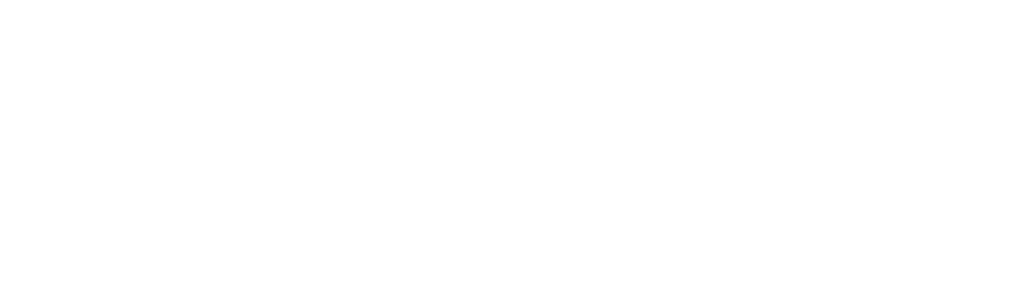
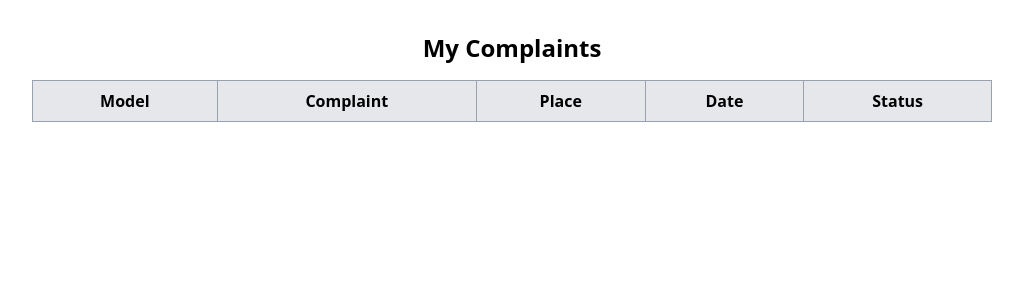
Before and after one commit to HridyaDEV/Mini-Project, a React (Vite) app in the folder mini-project/frontend/: page /mycomplaints in a window 1280 px wide. Before the commit this address had no page. Shown: the top 300 px of the page, without its empty margins (128-1151 px from the left). Built offline with nearby package versions, Linux system fonts and the light colour scheme.

Commit message:
completed complaints

```diff
--- a/mini-project/frontend/src/App.jsx
+++ b/mini-project/frontend/src/App.jsx
@@ -6,6 +6,7 @@
 import Login from './components/Login'
 import Profile from './components/Profile'
 import ComplaintRegister from './components/ComplaintRegister'
+import MyComplaints from './components/MyComplaints'
 
 function App() {
 
@@ -19,6 +20,7 @@
     <Route path='/login' element={<Login/>}/>
     <Route path='/profile/:id?' element={<Profile/>}/>
     <Route path='/complaint' element={<ComplaintRegister/>}/>
+    <Route path = '/mycomplaints' element = {<MyComplaints/>}/>
    </Routes>
      </BrowserRouter>
     </>
--- a/mini-project/frontend/src/components/MyComplaints.jsx
+++ b/mini-project/frontend/src/components/MyComplaints.jsx
@@ -1,11 +1,55 @@
-import React from 'react'
+import React, { useEffect, useState } from 'react'
+import { getUserComplaints } from '../api/complaintApi'
 
 function MyComplaints() {
-  return (
-    <div>
 
-    </div>
-  )
+    const [complaints, setComplaints] = useState([])
+
+    useEffect( ()=>{
+
+        async function fetchComplaints () {
+            const data = await getUserComplaints ()
+            setComplaints(data.complaints || [])
+        }
+        fetchComplaints()
+        }, [])
+
+    return (
+        <div className='flex flex-col items-center mt-8'>
+            <h2 className='text-2xl font-semibold mb-4'>My Complaints</h2>
+            {complaints.lenght === 0 ? (
+                <p>No complaints found!</p>
+            ) : (
+                <div className='w-3/4'>
+                    <table className=' table-auto w-full border-collapse border border-gray-400y'>
+                        <thead>
+                            <tr className='bg-gray-200'>
+                                <th className="border border-gray-400 px-4 py-2">Model</th>
+                                <th className="border border-gray-400 px-4 py-2">Complaint</th>
+                                <th className="border border-gray-400 px-4 py-2">Place</th>
+                                <th className="border border-gray-400 px-4 py-2">Date</th>
+                                <th className="border border-gray-400 px-4 py-2">Status</th>
+                            </tr>
+                        </thead>
+                        <tbody>
+                            {complaints.map((complaint)=>(
+                                <tr key = {complaint._id} className='text-center'>
+                                    <td className="border border-gray-400 px-4 py-2">{complaint.model}</td>
+                                    <td className="border border-gray-400 px-4 py-2">{complaint.complaint}</td>
+                                    <td className="border border-gray-400 px-4 py-2">{complaint.place}</td>
+                                    <td className="border border-gray-400 px-4 py-2">{complaint.date}</td>
+                                    {/* <td>
+
+                                    </td> */}
+
+                                </tr>
+                           ) )}
+                        </tbody>
+                    </table>
+                </div>
+            )}
+        </div>
+    )
 }
 
 export default MyComplaints
```
Also changed, not shown: 2 other files (tests, documents, lock files or other folders).
